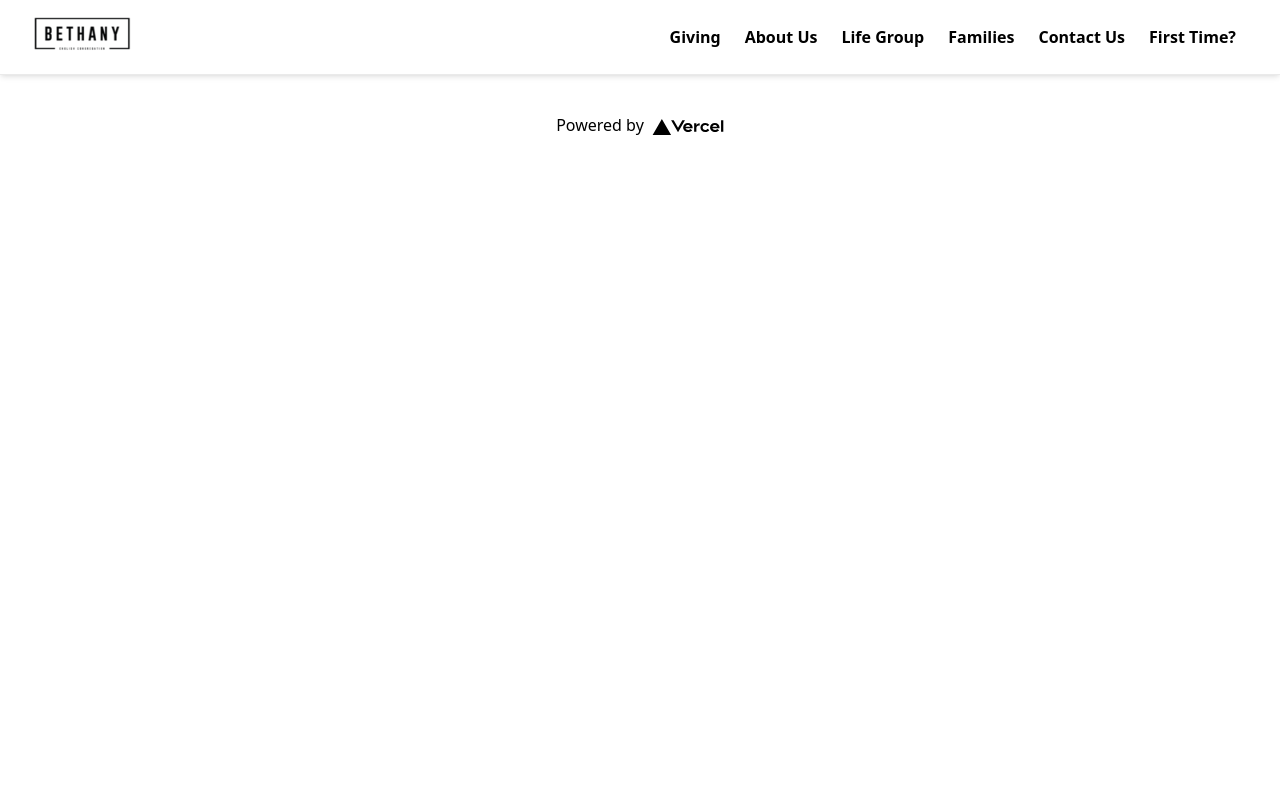
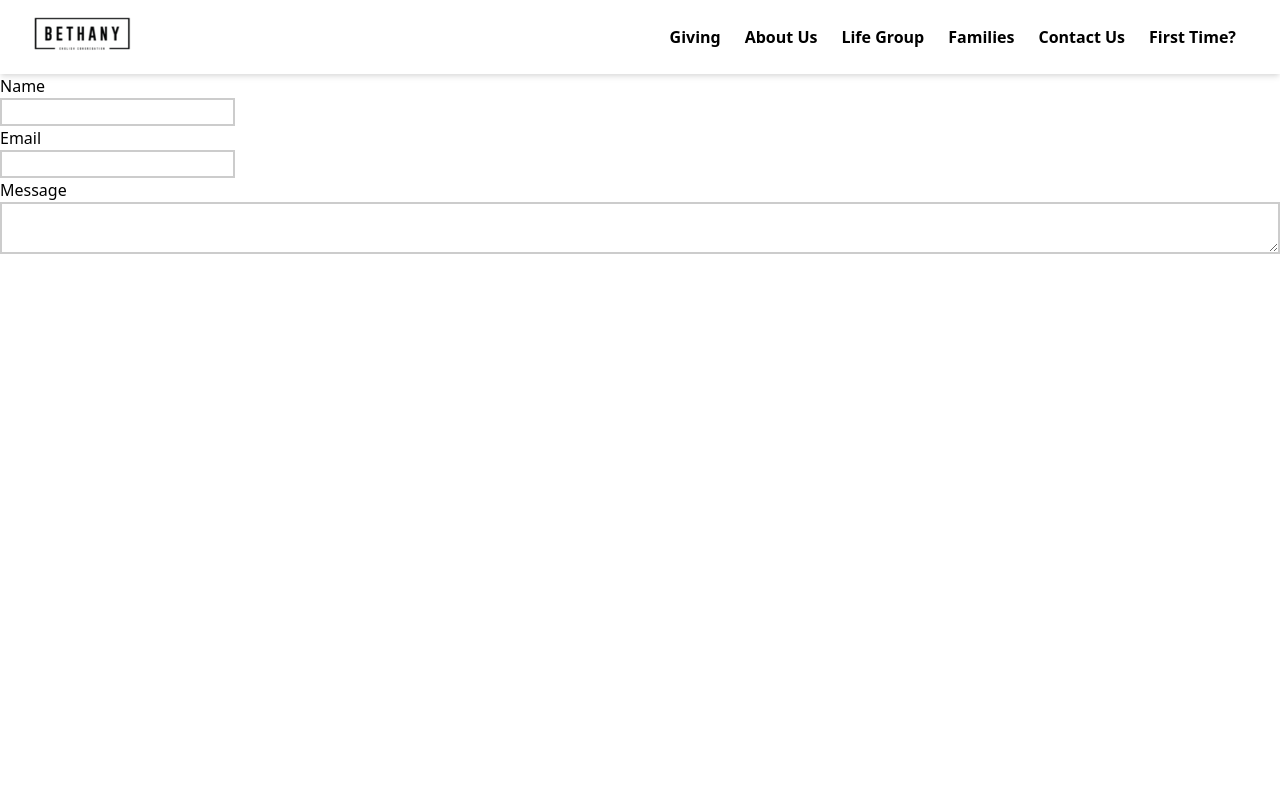
Before and after one commit to ericma982/bethanyec_webapp, a Next.js app: page /contact-us in a window 1280 px wide. Shown: the top 800 px of the page. Built offline with nearby package versions, Linux system fonts and the light colour scheme.

Commit message:
basic form structure and offering link added

```diff
--- /dev/null
+++ b/components/Contact-Us-Form.js
@@ -0,0 +1,29 @@
+export default function ContactUsForm() {
+
+    return (
+        <div className="container justify-center mx-auto flex flex-col items-center">
+            <form className="container mx-auto ">
+                <div>
+                    <label>Name</label>
+                    <br />
+                    <input className="border-black border-2 border-opacity-20"></input>
+                </div>
+
+                <div>
+                    <label>Email</label>
+                    <br />
+                    <input className="border-black border-2 border-opacity-20"></input>
+                </div>
+
+                <div>
+                    <label>Message</label>
+                    <br />
+                    <textarea className="border-black border-2 border-opacity-20 w-full"></textarea>
+                </div>
+
+
+                {/* Respond with friendly snippet */}
+            </form>
+        </div>
+    )
+}
--- a/components/NavBar.js
+++ b/components/NavBar.js
@@ -17,7 +17,7 @@ export default function NavBar() {
             </Link>
             <div className="inline-flex flex-grow w-auto">
                 <div className="lg:flex-row lg:inline-flex lg:ml-auto lg:w-auto w-full lg:items-center items-start flex flex-col lg:h-auto">
-                    <Link href="/giving"><a className="lg:inline-flex lg:w-auto w-full px-3 py-2 rounded font-bold items-center justify-center ">Giving</a></Link>
+                    <Link href="https://secure.goemerchant.com/secure/custompayment/bethanypresbyterianchurch/13342/default.aspx?"><a className="lg:inline-flex lg:w-auto w-full px-3 py-2 rounded font-bold items-center justify-center ">Giving</a></Link>
                     <Link href="/about"><a className="lg:inline-flex lg:w-auto w-full px-3 py-2 rounded font-bold items-center justify-center ">About Us</a></Link>
                     <Link href="/life-group"><a className="lg:inline-flex lg:w-auto w-full px-3 py-2 rounded font-bold items-center justify-center ">Life Group</a></Link>
                     <Link href="/families"><a className="lg:inline-flex lg:w-auto w-full px-3 py-2 rounded font-bold items-center justify-center ">Families</a></Link>
--- a/pages/contact-us.js
+++ b/pages/contact-us.js
@@ -1,3 +1,5 @@
+import ContactUsForm from "../components/Contact-Us-Form"
+
 export default function Contact() {
 
     return (
@@ -8,6 +10,8 @@ export default function Contact() {
             Message
             Friendly Snippet(? what does this mean again?)
         */
-        <div></div>
+        <div className="h-screen">
+            <ContactUsForm />
+        </div>
     )
 }
--- a/pages/giving.js
+++ b/pages/giving.js
@@ -5,6 +5,7 @@ export default function Giving() {
         TODO:
             Link to KC provided offering page, until
             financially independent
+            https://secure.goemerchant.com/secure/custompayment/bethanypresbyterianchurch/13342/default.aspx?
         */
         <div></div>
     )
```
